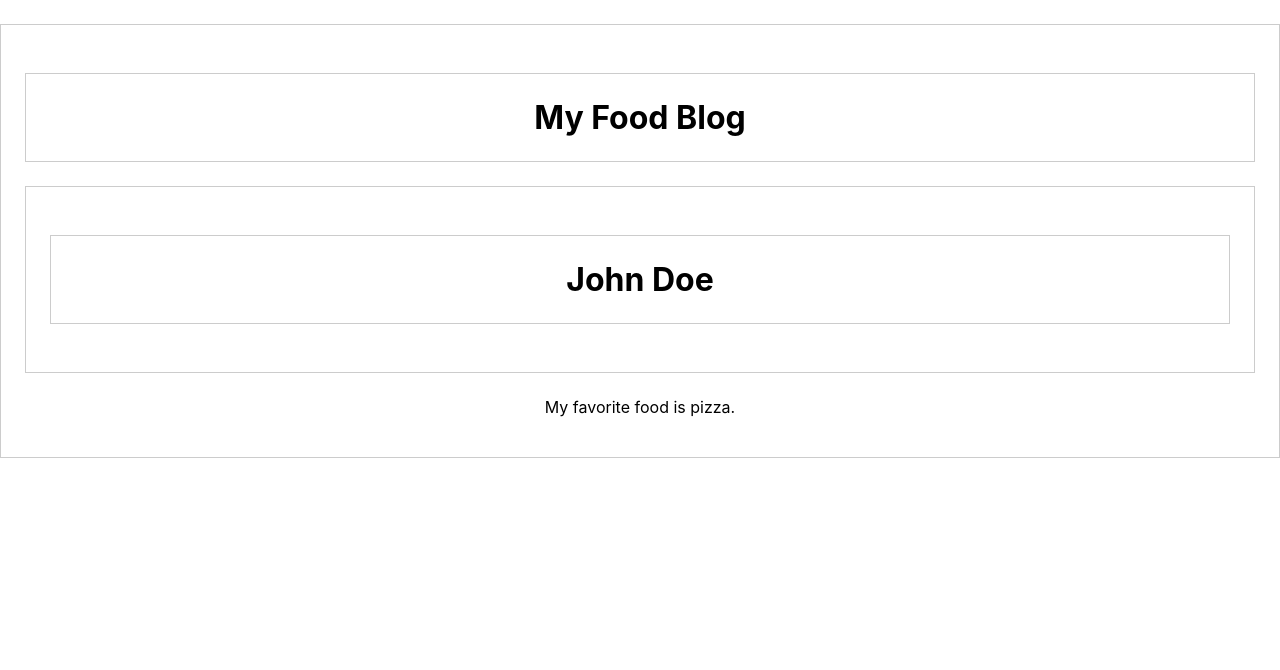
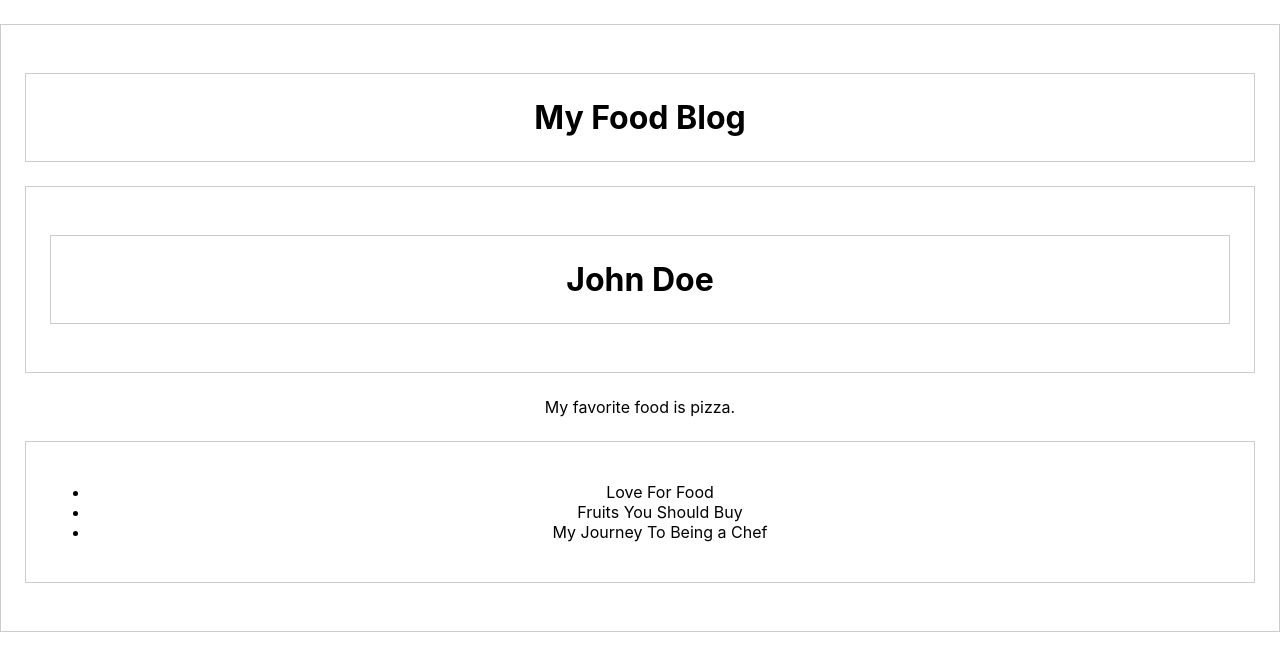
Before and after one commit to Kigen29/React-Fundamentals, a React (Create React App) app: page / in a window 1280 px wide. Shown: the top 670 px of the page. Built offline with nearby package versions, Linux system fonts and the light colour scheme.

Commit message:
feat: add Task 1 - Rendering Lists

```diff
--- a/src/components/Foodblog.js
+++ b/src/components/Foodblog.js
@@ -1,6 +1,7 @@
 import './Style.css'
 import React from "react";
 import ProfileName from './ProfileName';
+import OtherBlogs from './OtherBlogs';
 
 function Foodblog() {
   return (
@@ -8,6 +9,8 @@ function Foodblog() {
     <h1 className="item">My Food Blog</h1>
       <ProfileName />
       <p>My favorite food is pizza.</p>
+      <OtherBlogs />
+
     </div>
   );
 }
--- /dev/null
+++ b/src/components/OtherBlogs.js
@@ -0,0 +1,34 @@
+import './Style.css'
+import React from "react";
+
+const blogs = [
+
+    { title: 'Love For Food', id: 1 },
+    { title: 'Fruits You Should Buy', id: 2 },
+    { title: 'My Journey To Being a Chef', id: 3 },
+];
+
+function OtherBlogs() {
+
+    const blogList = blogs.map((blog) =>
+    <li
+    key={blog.id}
+    >
+    {blog.title}
+    </li>
+    );
+
+
+ return(
+    <div className="item">
+
+      <ul>{blogList}</ul>
+
+    </div>
+
+
+ );
+
+}
+
+export default OtherBlogs;
```
